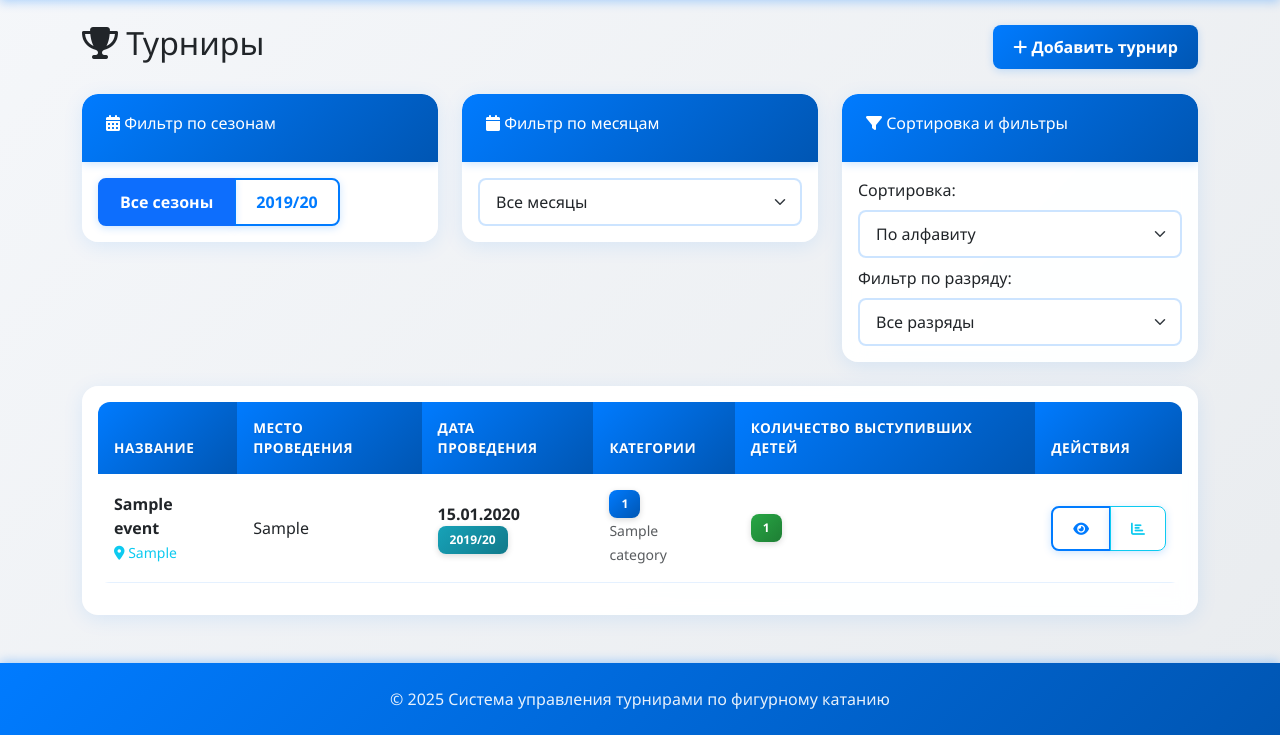
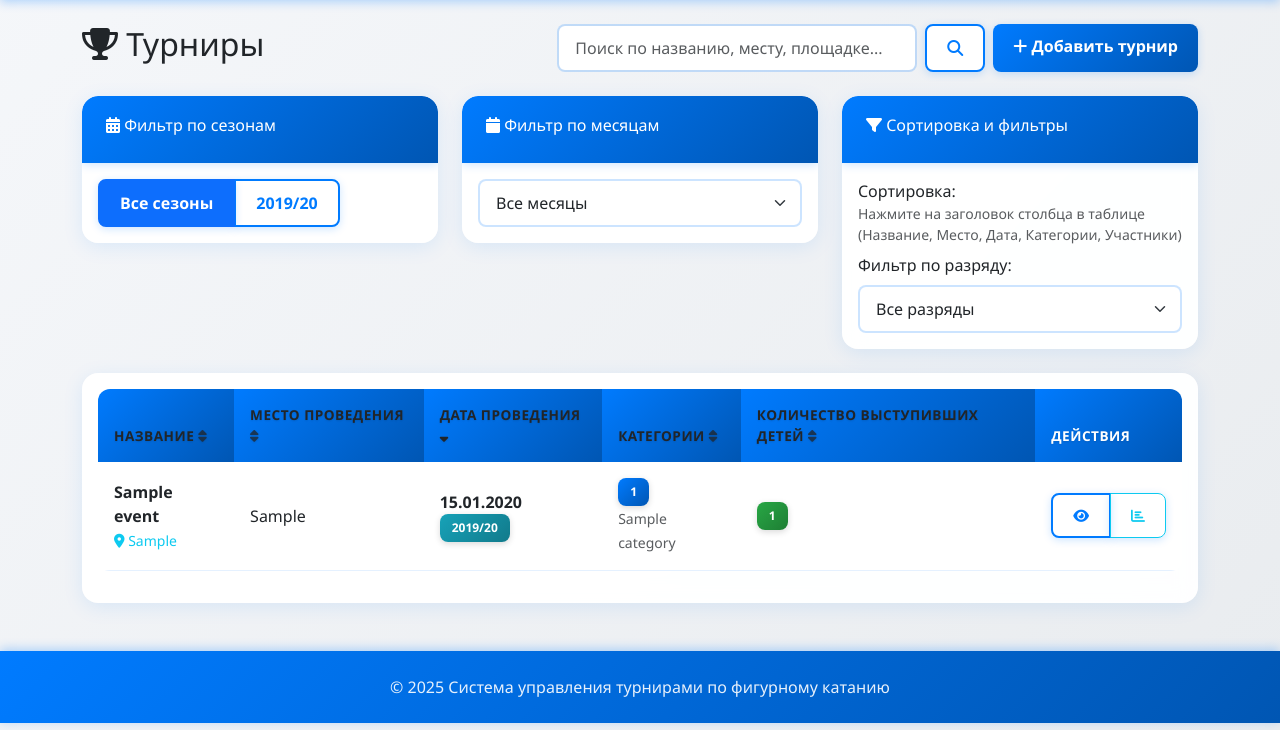
Before and after one commit to AndryshaDenisov1488/calcfigurebase, a Flask app: page /events in a window 1280 px wide; the page is wider, and only the part inside the window is pictured. Shown: the part 70-805 px from the top of that part. Run offline with Flask 3, Linux system fonts and the light colour scheme; tables that the repository leaves empty hold one stand-in row (values such as "Sample post"); some libraries are stand-ins or nearby versions.

Commit message:
feat(events): add flexible tournament search and table sorting
Add flexible search on the events page across tournament name, long name, place, and venue. Enable clickable table-header sorting for date, name, place, category count, and participant count while preserving active filters in query params.

Made-with: Cursor

```diff
--- a/routes/public.py
+++ b/routes/public.py
@@ -62,10 +62,44 @@ def athlete_detail(athlete_id):
 @public_bp.route('/events')
 def events():
     """Страница со списком турниров"""
-    sort_by = request.args.get('sort', 'alphabetical')
+    search = request.args.get('search', '').strip()
+    sort_by = request.args.get('sort_by', '').strip()
+    sort_order = request.args.get('sort_order', 'desc').strip().lower()
+    legacy_sort = request.args.get('sort', '').strip()
     rank_filter = request.args.get('rank', '')
     month_filter = request.args.get('month', '')
+
+    if not sort_by:
+        if legacy_sort == 'alphabetical':
+            sort_by = 'name'
+            sort_order = 'asc'
+        elif legacy_sort == 'date':
+            sort_by = 'begin_date'
+            sort_order = 'desc'
+        elif legacy_sort == 'rank':
+            sort_by = 'name'
+            sort_order = 'asc'
+        else:
+            sort_by = 'begin_date'
+
+    if sort_order not in ('asc', 'desc'):
+        sort_order = 'desc'
+
     query = Event.query
+
+    if search:
+        search_terms = [term for term in search.split() if term]
+        for term in search_terms:
+            like_term = f'%{term}%'
+            query = query.filter(
+                db.or_(
+                    Event.name.ilike(like_term),
+                    Event.long_name.ilike(like_term),
+                    Event.place.ilike(like_term),
+                    Event.venue.ilike(like_term),
+                )
+            )
+
     if rank_filter:
         query = query.join(Category, Event.id == Category.event_id).filter(
             Category.normalized_name == rank_filter
@@ -79,16 +113,26 @@ def events():
             )
         except (ValueError, AttributeError):
             pass
-    if sort_by == 'alphabetical':
-        events_list = query.order_by(Event.name.asc()).all()
-    elif sort_by == 'date':
-        events_list = query.order_by(Event.begin_date.desc()).all()
-    elif sort_by == 'rank':
-        events_list = query.join(Category, Event.id == Category.event_id).order_by(
-            Category.normalized_name.asc()
-        ).distinct().all()
+    sql_sort_fields = {
+        'name': Event.name,
+        'place': Event.place,
+        'begin_date': Event.begin_date,
+    }
+
+    if sort_by in sql_sort_fields:
+        sort_field = sql_sort_fields[sort_by]
+        if sort_order == 'asc':
+            events_list = query.order_by(sort_field.asc().nullslast(), Event.id.desc()).all()
+        else:
+            events_list = query.order_by(sort_field.desc().nullslast(), Event.id.desc()).all()
     else:
-        events_list = query.order_by(Event.name.asc()).all()
+        events_list = query.order_by(Event.begin_date.desc(), Event.id.desc()).all()
+        reverse = sort_order == 'desc'
+        if sort_by == 'categories_count':
+            events_list = sorted(events_list, key=lambda event: len(event.categories or []), reverse=reverse)
+        elif sort_by == 'participants_count':
+            events_list = sorted(events_list, key=lambda event: len(event.participants or []), reverse=reverse)
+
     seasons = get_all_seasons_from_events(events_list)
     all_ranks = db.session.query(Category.normalized_name).distinct().filter(
         Category.normalized_name.isnot(None),
@@ -112,8 +156,10 @@ def events():
     return render_template(
         'events.html',
         events=events_list,
+        search=search,
         seasons=seasons,
-        current_sort=sort_by,
+        current_sort_by=sort_by,
+        current_sort_order=sort_order,
         current_rank_filter=rank_filter,
         current_month_filter=month_filter,
         available_ranks=available_ranks,
--- a/templates/events.html
+++ b/templates/events.html
@@ -117,9 +117,28 @@
 {% block content %}
 <div class="d-flex justify-content-between align-items-center mb-4">
     <h2><i class="fas fa-trophy"></i> Турниры</h2>
-    <a href="{{ url_for('admin.upload_file') }}" class="btn btn-primary">
-        <i class="fas fa-plus"></i> Добавить турнир
-    </a>
+    <div class="d-flex gap-2">
+        <div class="position-relative" style="width: 360px;">
+            <input
+                type="text"
+                class="form-control"
+                id="searchInput"
+                placeholder="Поиск по названию, месту, площадке..."
+                value="{{ search or '' }}"
+            >
+        </div>
+        <button class="btn btn-outline-primary" onclick="applySearch()">
+            <i class="fas fa-search"></i>
+        </button>
+        {% if search %}
+        <button class="btn btn-outline-secondary" onclick="clearSearch()">
+            <i class="fas fa-times"></i>
+        </button>
+        {% endif %}
+        <a href="{{ url_for('admin.upload_file') }}" class="btn btn-primary">
+            <i class="fas fa-plus"></i> Добавить турнир
+        </a>
+    </div>
 </div>
 
 {% if seasons or available_ranks or available_months %}
@@ -169,12 +188,10 @@
             </div>
             <div class="card-body">
                 <div class="mb-2">
-                    <label class="form-label">Сортировка:</label>
-                    <select class="form-select" id="sortSelect" onchange="changeSorting()">
-                        <option value="alphabetical" {% if current_sort == 'alphabetical' %}selected{% endif %}>По алфавиту</option>
-                        <option value="date" {% if current_sort == 'date' %}selected{% endif %}>По дате</option>
-                        <option value="rank" {% if current_sort == 'rank' %}selected{% endif %}>По разряду</option>
-                    </select>
+                    <label class="form-label mb-0">Сортировка:</label>
+                    <div class="text-muted small">
+                        Нажмите на заголовок столбца в таблице (Название, Место, Дата, Категории, Участники)
+                    </div>
                 </div>
                 <div>
                     <label class="form-label">Фильтр по разряду:</label>
@@ -208,11 +225,56 @@
                 <table class="table table-hover">
                     <thead>
                         <tr>
-                            <th>Название</th>
-                            <th>Место проведения</th>
-                            <th>Дата проведения</th>
-                            <th>Категории</th>
-                            <th>Количество выступивших детей</th>
+                            <th>
+                                <a class="text-decoration-none link-dark" href="{{ url_for('public.events', search=search, rank=current_rank_filter, month=current_month_filter, sort_by='name', sort_order='desc' if current_sort_by == 'name' and current_sort_order == 'asc' else 'asc') }}">
+                                    Название
+                                    {% if current_sort_by == 'name' %}
+                                        <i class="fas fa-sort-{{ 'up' if current_sort_order == 'asc' else 'down' }}"></i>
+                                    {% else %}
+                                        <i class="fas fa-sort text-muted"></i>
+                                    {% endif %}
+                                </a>
+                            </th>
+                            <th>
+                                <a class="text-decoration-none link-dark" href="{{ url_for('public.events', search=search, rank=current_rank_filter, month=current_month_filter, sort_by='place', sort_order='desc' if current_sort_by == 'place' and current_sort_order == 'asc' else 'asc') }}">
+                                    Место проведения
+                                    {% if current_sort_by == 'place' %}
+                                        <i class="fas fa-sort-{{ 'up' if current_sort_order == 'asc' else 'down' }}"></i>
+                                    {% else %}
+                                        <i class="fas fa-sort text-muted"></i>
+                                    {% endif %}
+                                </a>
+                            </th>
+                            <th>
+                                <a class="text-decoration-none link-dark" href="{{ url_for('public.events', search=search, rank=current_rank_filter, month=current_month_filter, sort_by='begin_date', sort_order='desc' if current_sort_by == 'begin_date' and current_sort_order == 'asc' else 'asc') }}">
+                                    Дата проведения
+                                    {% if current_sort_by == 'begin_date' %}
+                                        <i class="fas fa-sort-{{ 'up' if current_sort_order == 'asc' else 'down' }}"></i>
+                                    {% else %}
+                                        <i class="fas fa-sort text-muted"></i>
+                                    {% endif %}
+                                </a>
+                            </th>
+                            <th>
+                                <a class="text-decoration-none link-dark" href="{{ url_for('public.events', search=search, rank=current_rank_filter, month=current_month_filter, sort_by='categories_count', sort_order='desc' if current_sort_by == 'categories_count' and current_sort_order == 'asc' else 'asc') }}">
+                                    Категории
+                                    {% if current_sort_by == 'categories_count' %}
+                                        <i class="fas fa-sort-{{ 'up' if current_sort_order == 'asc' else 'down' }}"></i>
+                                    {% else %}
+                                        <i class="fas fa-sort text-muted"></i>
+                                    {% endif %}
+                                </a>
+                            </th>
+                            <th>
+                                <a class="text-decoration-none link-dark" href="{{ url_for('public.events', search=search, rank=current_rank_filter, month=current_month_filter, sort_by='participants_count', sort_order='desc' if current_sort_by == 'participants_count' and current_sort_order == 'asc' else 'asc') }}">
+                                    Количество выступивших детей
+                                    {% if current_sort_by == 'participants_count' %}
+                                        <i class="fas fa-sort-{{ 'up' if current_sort_order == 'asc' else 'down' }}"></i>
+                                    {% else %}
+                                        <i class="fas fa-sort text-muted"></i>
+                                    {% endif %}
+                                </a>
+                            </th>
                             <th>Действия</th>
                         </tr>
                     </thead>
@@ -307,6 +369,24 @@
 
 {% block extra_js %}
 <script>
+function applySearch() {
+    const searchInput = document.getElementById('searchInput')
+    const params = new URLSearchParams(window.location.search)
+    const searchValue = (searchInput ? searchInput.value : '').trim()
+    if (searchValue) {
+        params.set('search', searchValue)
+    } else {
+        params.delete('search')
+    }
+    window.location.href = window.location.pathname + '?' + params.toString()
+}
+
+function clearSearch() {
+    const params = new URLSearchParams(window.location.search)
+    params.delete('search')
+    window.location.href = window.location.pathname + '?' + params.toString()
+}
+
 function goToEvent(eventId) {
     window.location.href = `/event/${eventId}`;
 }
@@ -338,12 +418,17 @@ function filterBySeason(season) {
 }
 
 function updateFilters() {
-    const sortSelect = document.getElementById('sortSelect');
     const rankFilter = document.getElementById('rankFilter');
     const monthFilter = document.getElementById('monthFilter');
+    const searchInput = document.getElementById('searchInput');
 
     const params = new URLSearchParams(window.location.search);
-    params.set('sort', sortSelect.value);
+    const searchValue = searchInput ? searchInput.value.trim() : '';
+    if (searchValue) {
+        params.set('search', searchValue);
+    } else {
+        params.delete('search');
+    }
 
     if (rankFilter && rankFilter.value) {
         params.set('rank', rankFilter.value);
@@ -371,5 +456,15 @@ function changeRankFilter() {
 function changeMonthFilter() {
     updateFilters();
 }
+
+document.addEventListener('DOMContentLoaded', function () {
+    const searchInput = document.getElementById('searchInput');
+    if (!searchInput) return;
+    searchInput.addEventListener('keypress', function (e) {
+        if (e.key === 'Enter') {
+            applySearch();
+        }
+    });
+})
 </script>
 {% endblock %}
```
